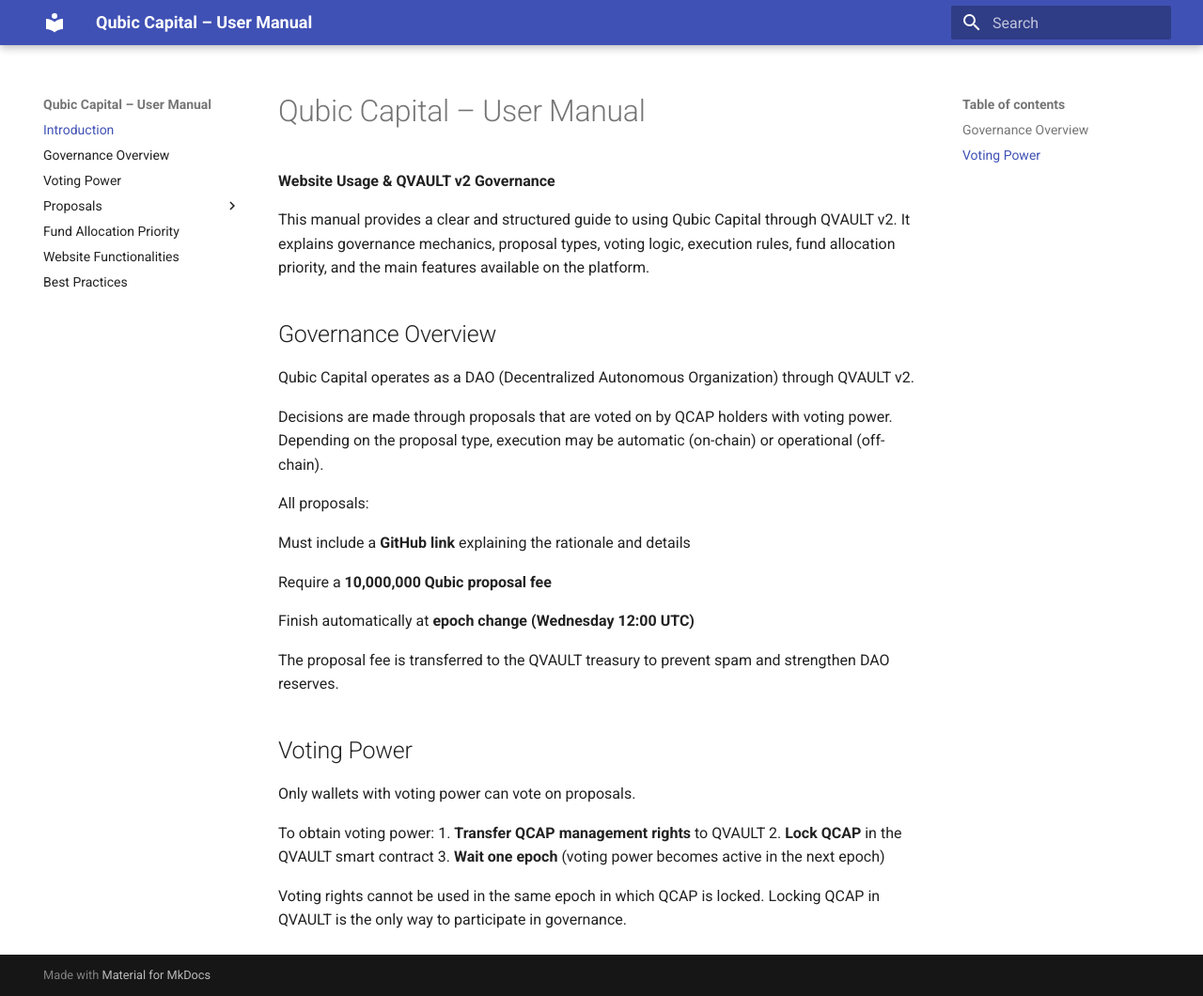
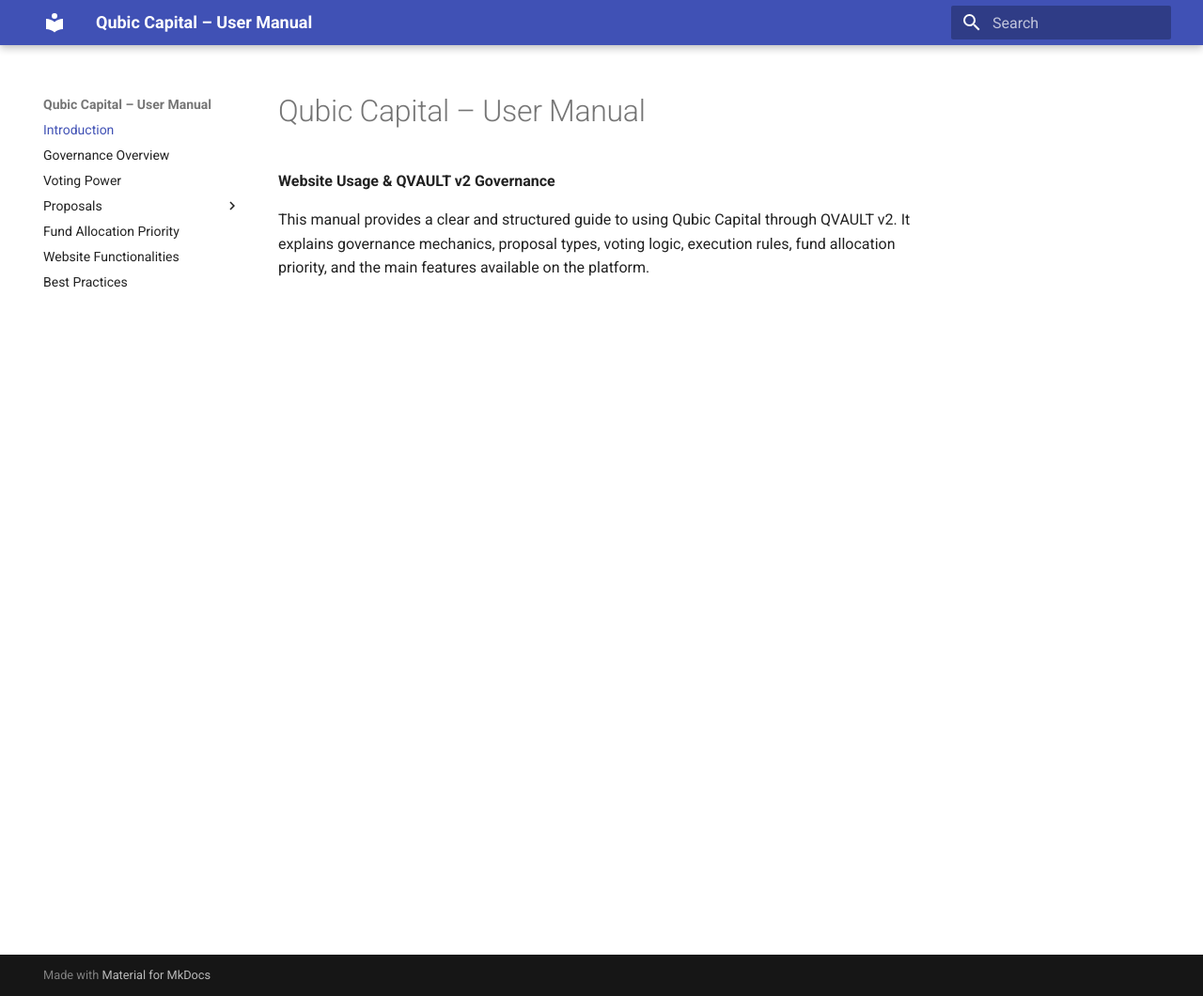
Before and after one commit to HermanToothrot10/qubic-capital-manual, an MkDocs documentation site: the page built from docs/index.md, in a window 1280 px wide and 1060 px high. Shown: the whole window at 94% size. Built offline with MkDocs 1.6.1 and Material for MkDocs 9.7.7, drawn with Linux system fonts in a browser that asks for light colours.

Commit message:
Update index.md

```diff
--- a/docs/index.md
+++ b/docs/index.md
@@ -3,31 +3,3 @@
 **Website Usage & QVAULT v2 Governance**
 
 This manual provides a clear and structured guide to using Qubic Capital through QVAULT v2. It explains governance mechanics, proposal types, voting logic, execution rules, fund allocation priority, and the main features available on the platform.
-
-## Governance Overview
-
-Qubic Capital operates as a DAO (Decentralized Autonomous Organization) through QVAULT v2.
-
-Decisions are made through proposals that are voted on by QCAP holders with voting power. Depending on the proposal type, execution may be automatic (on-chain) or operational (off-chain).
-
-All proposals:
-
-Must include a **GitHub link** explaining the rationale and details
-
-Require a **10,000,000 Qubic proposal fee**
-
-Finish automatically at **epoch change (Wednesday 12:00 UTC)**
-
-The proposal fee is transferred to the QVAULT treasury to prevent spam and strengthen DAO reserves.
-
-## Voting Power
-
-Only wallets with voting power can vote on proposals.
-
-To obtain voting power:
-1. **Transfer QCAP management rights** to QVAULT
-2. **Lock QCAP** in the QVAULT smart contract
-3. **Wait one epoch** (voting power becomes active in the next epoch)
-
-Voting rights cannot be used in the same epoch in which QCAP is locked.
-Locking QCAP in QVAULT is the only way to participate in governance.
```
